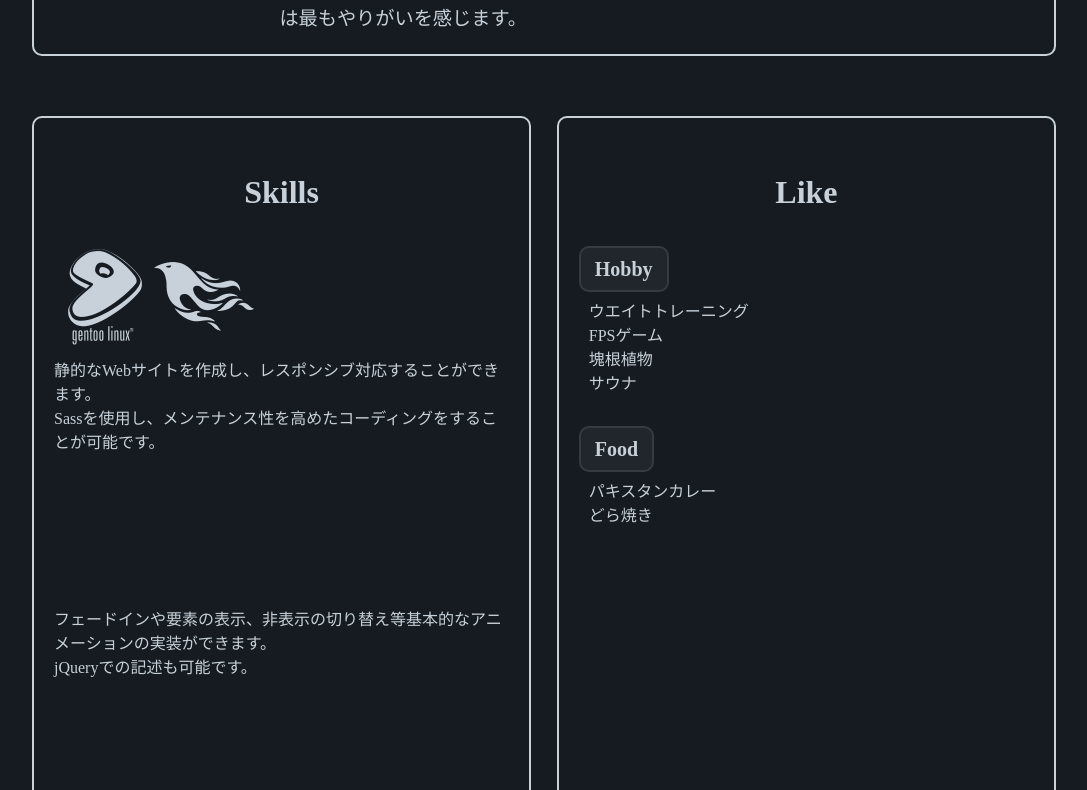
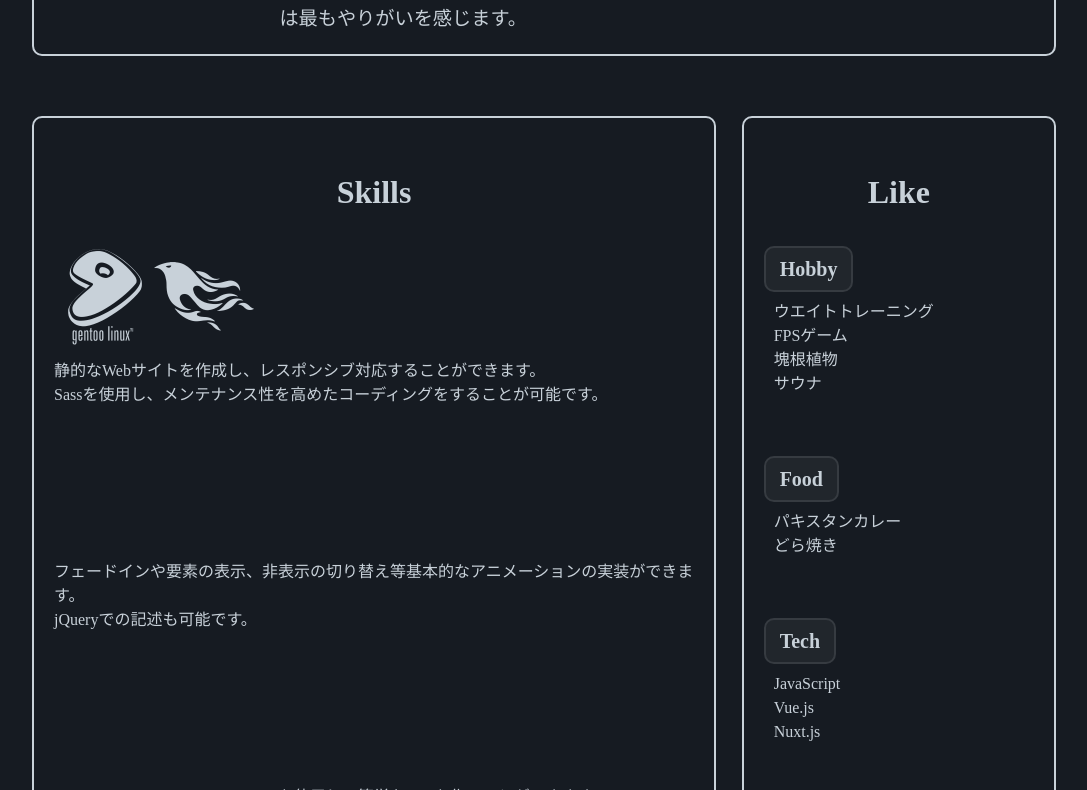
Before and after one commit to Seiya830/Portfolio, a Vue app: page /about in a window 1280 px wide. Shown: the part 710-1500 px from the top of the page, without its empty margins (96-1183 px from the left). Built offline with nearby package versions, Linux system fonts and the light colour scheme.

Commit message:
余白の修正

```diff
--- a/src/views/AboutView.vue
+++ b/src/views/AboutView.vue
@@ -55,9 +55,15 @@
             <li>サウナ</li>
           </ul>
           <p>Food</p>
-          <ul>
+          <ul class="like-list">
             <li>パキスタンカレー</li>
             <li>どら焼き</li>
+          </ul>
+          <p>Tech</p>
+          <ul>
+            <li>JavaScript</li>
+            <li>Vue.js</li>
+            <li>Nuxt.js</li>
           </ul>
         </div>
       </div>
@@ -143,7 +149,7 @@ ul {
 
   @include pc {
     margin-right: 1%;
-    width: 50%;
+    width: 90%;
   }
 
   .skills-item {
@@ -181,13 +187,14 @@ ul {
 
   @include pc {
     margin-left: 1%;
-    width: 50%;
+    margin-bottom: 60px;
+    width: 40%;
   }
 }
 
 .like-items {
   .like-list {
-    margin-bottom: 30px;
+    margin-bottom: 60px;
   }
 
   p {
```
